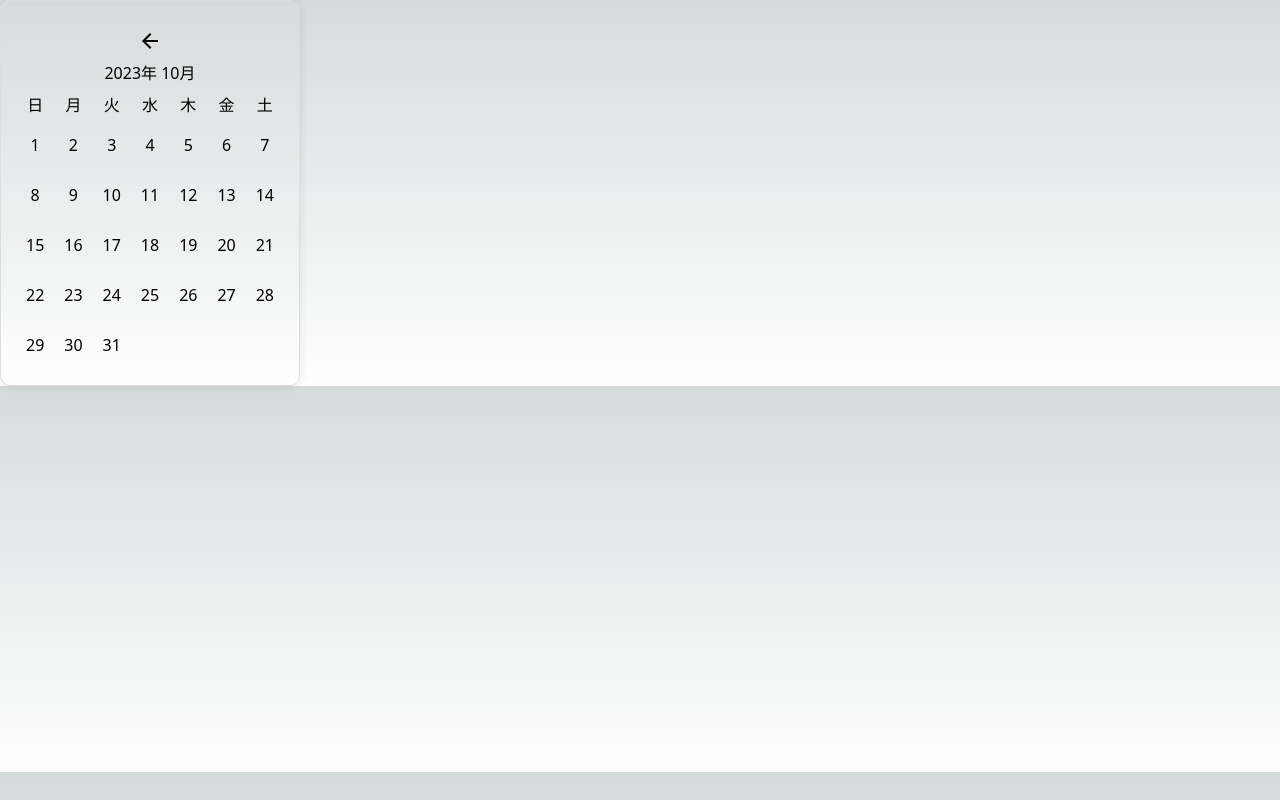
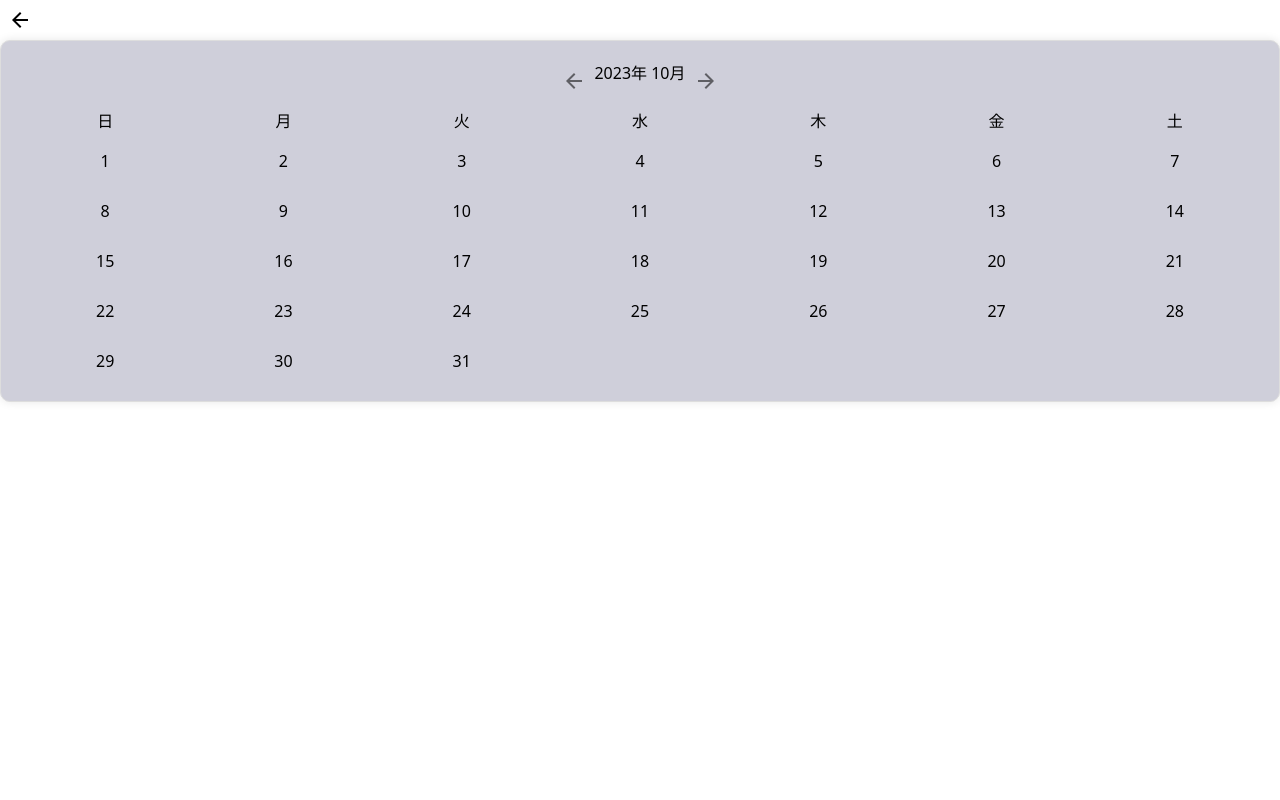
Before and after one commit to s1f10210386/Asucoe, a Next.js app: page /calendar in a window 1280 px wide. Built offline with nearby package versions, Linux system fonts and the light colour scheme.

Commit message:
calendarとりあえず完成

```diff
--- a/pages/calendar.module.css
+++ b/pages/calendar.module.css
@@ -1,12 +1,12 @@
-/* .container {
+.container {
     height: 100vh;
     width: 100vw;
-    /* overflow: hidden; */
-    /* background-color: rgb(186, 243, 243); */
-    /* background-color: #FCFCFC; */
-  /* }  */
+    /* display: flex;
+    flex-direction: column; */
+    background-color: white;
+  }
 
-  .container {
+.calendar {
     display: flex;
     flex-direction: column;
     align-items: center;
@@ -14,7 +14,8 @@
     border: 1px solid #ddd;
     border-radius: 10px;
     box-shadow: 0px 0px 10px rgba(0,0,0,0.1);
-    width: 300px;
+    /* width: 300px; */
+    background-color: rgb(207, 207, 218);
 }
 
 .daysHeader, .days {
--- a/pages/calendar.tsx
+++ b/pages/calendar.tsx
@@ -3,14 +3,26 @@ import styles from "./calendar.module.css"
 import { IconButton } from "@mui/material"
 import ArrowBackIcon from '@mui/icons-material/ArrowBack';
 import { useState } from "react";
+import ArrowForwardIcon from '@mui/icons-material/ArrowForward';
+
+
 
 export default function Calendar(){
 
     const [currentDate, setCurrentDate] = useState(new Date());
     const days = ["日", "月", "火", "水", "木", "金", "土"];
 
+    //月の日数を取得する関数
     const getDaysInMonth=(month: number, year: number)=>{
         return new Date(year, month, 0).getDate();
+    }
+
+    const prevMonth = () => {
+        setCurrentDate(prev => new Date(prev.getFullYear(), prev.getMonth() - 1));
+    }
+
+    const nextMonth = () => {
+        setCurrentDate(prev => new Date(prev.getFullYear(), prev.getMonth() + 1));
     }
 
     const generateCalendarDays=(date: Date)=>{
@@ -18,8 +30,13 @@ export default function Calendar(){
         const year = date.getFullYear();
 
         const daysInMonth = getDaysInMonth(month + 1, year);
+        console.log("daysInMonth",daysInMonth)
         const firstDayOfMonth = new Date(year, month, 1).getDay();
+        // console.log("first",firstDayOfMonth)
         const daysArray = [];
+        for(let i=0; i< firstDayOfMonth;i++){
+            daysArray.push(null)
+        }
         for(let i= 1; i<= daysInMonth; i++){
             daysArray.push(i);
         }
@@ -34,7 +51,17 @@ export default function Calendar(){
                     <ArrowBackIcon />
                 </IconButton>
             </Link>
+            <div className={styles.calendar}>
+                <div style={{display:"flex"}}>
+                <IconButton onClick={prevMonth}>
+                    <ArrowBackIcon/>
+                </IconButton>
                 <h2>{currentDate.getFullYear()}年 {currentDate.getMonth() + 1}月</h2>
+                <IconButton onClick={nextMonth}>
+                    <ArrowForwardIcon/>
+                </IconButton>
+                </div>
+
                 <div className={styles.daysHeader}>
                     {days.map(day => <div key={day} className={styles.dayHeader}>{day}</div>)}
                 </div>
@@ -42,5 +69,7 @@ export default function Calendar(){
                     {calendarDays.map(day => <div key={day} className={styles.day}>{day}</div>)}
                 </div>
             </div>
+
+        </div>
     )
 }
```
Lines whose indentation alone changed are shown as unchanged.
